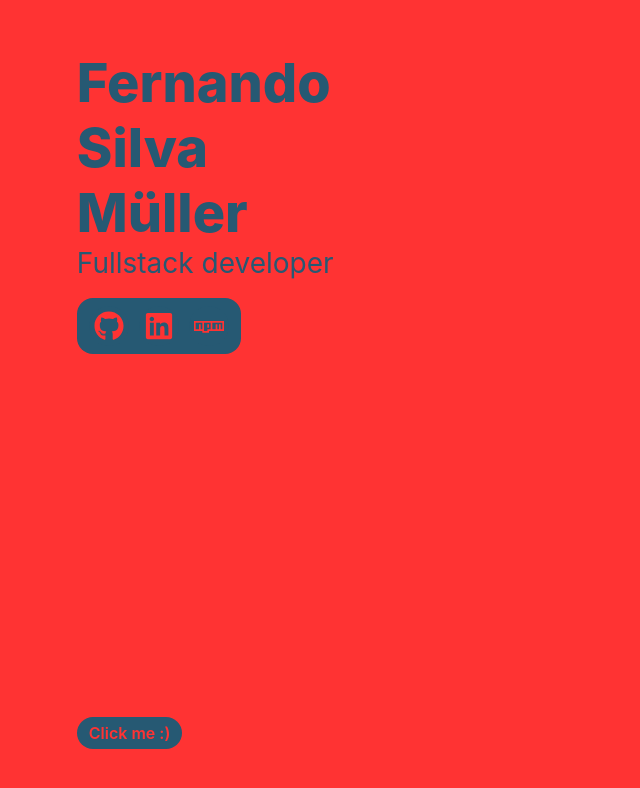
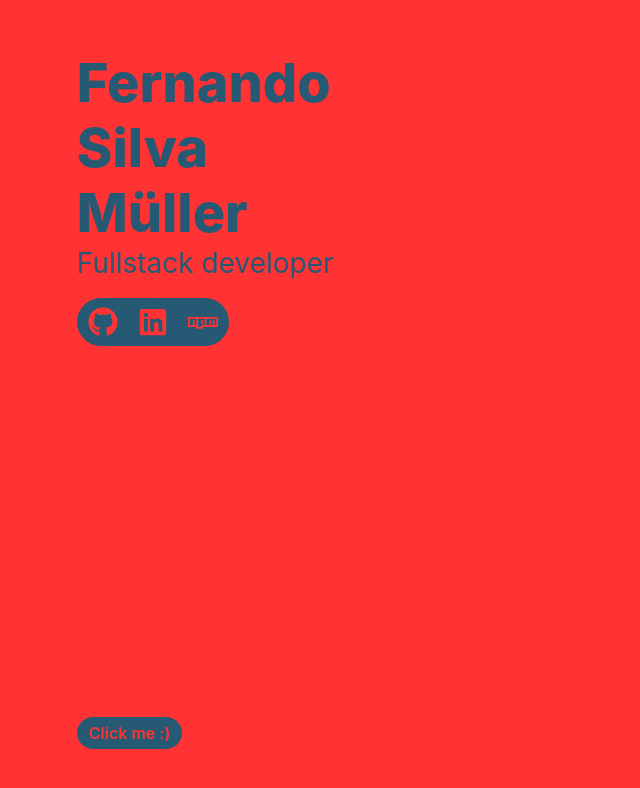
Before and after one commit to fdograph/silvamuller-rocks, a Svelte app: page / in a window 1280 px wide. Shown: the top 788 px of the page, without its empty margins (0-640 px from the left). Built offline with nearby package versions, Linux system fonts and the light colour scheme.

Commit message:
UI improvements. better css

```diff
--- a/src/content.svelte
+++ b/src/content.svelte
@@ -44,8 +44,8 @@
   .socials {
     margin-top: 18px;
     background: var(--fg-color);
-    padding: 0.5em 0.75em;
-    border-radius: 1em;
+    padding: 4px 6px;
+    border-radius: 48px;
     display: inline-flex;
     animation-delay: 700ms;
   }
```
